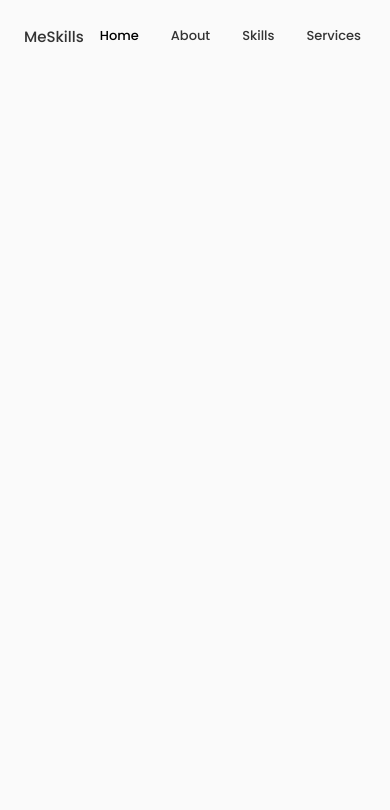
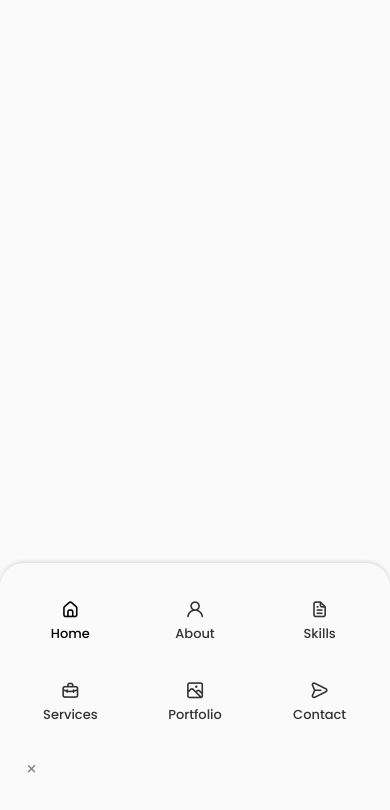
Before and after one commit to jovination/react_portfolio, a React (Create React App) app: page / in a window 390 px wide. Shown: the top 810 px of the page. Built offline with nearby package versions, Linux system fonts and the light colour scheme.

Commit message:
rensponsiveness of navbar

```diff
--- a/src/components/header/header.css
+++ b/src/components/header/header.css
@@ -45,3 +45,39 @@
 .nav__link:hover{
     color: var(--title-color-dark);
 }
+@media screen and (max-width: 768px) {
+   .header{
+    top: initial;
+    bottom: 0;
+   }
+   .nav{
+    height: var(--header-height);
+   }
+
+   .nav__menu{
+    position: fixed;
+    bottom: 0;
+    left: 0;
+    width: 100%;
+    background-color: var(--body-color);
+    padding: 2rem 1.5rem 4rem;
+    box-shadow: 0 -1px 4px rgba(0, 0, 0, 0.15);
+    border-radius: 1.5rem 1.5rem 0 0;
+   }
+.nav__list{
+    display: grid;
+    grid-template-columns: repeat(3, 1fr);
+    gap: 2rem;
+}
+
+.nav__icon{
+    font-size: 1.2rem;
+}
+
+   .nav__icon,
+   .nav__close,
+   .nav__toggle{
+    display: block;
+   }
+
+}
```
